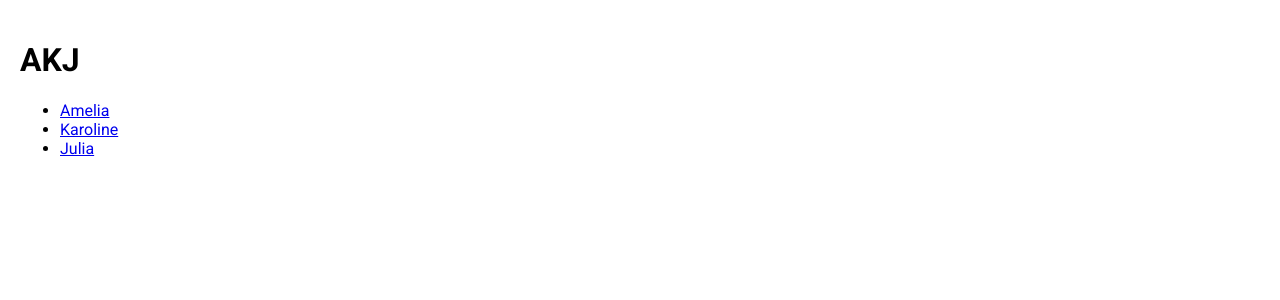
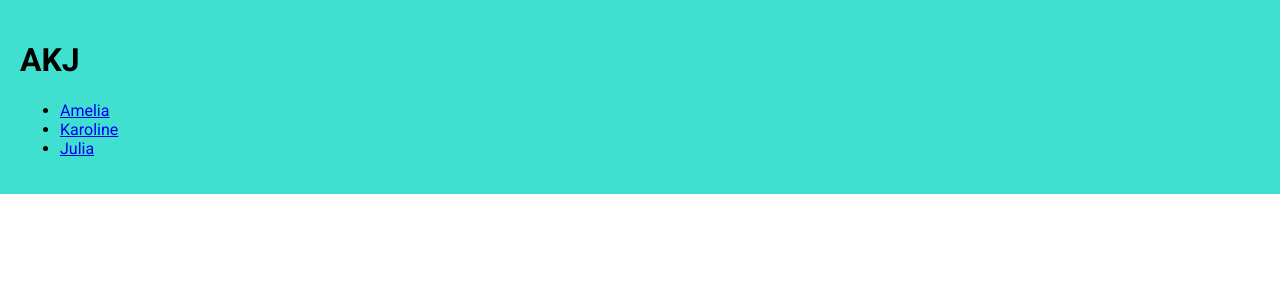
Before and after one commit to katarzyna-kw/router-practice, a React (Create React App) app: page / in a window 1280 px wide. Shown: the top 300 px of the page. Built offline with nearby package versions, Linux system fonts and the light colour scheme.

Commit message:
header .wrapper color

```diff
--- a/src/App.css
+++ b/src/App.css
@@ -1,3 +1,4 @@
 .wrapper {
   padding: 20px;
+  background-color: #40E0D0;
 }
```
